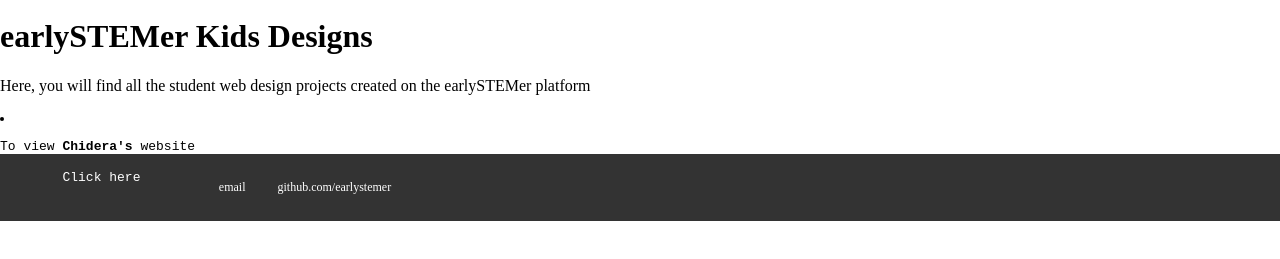
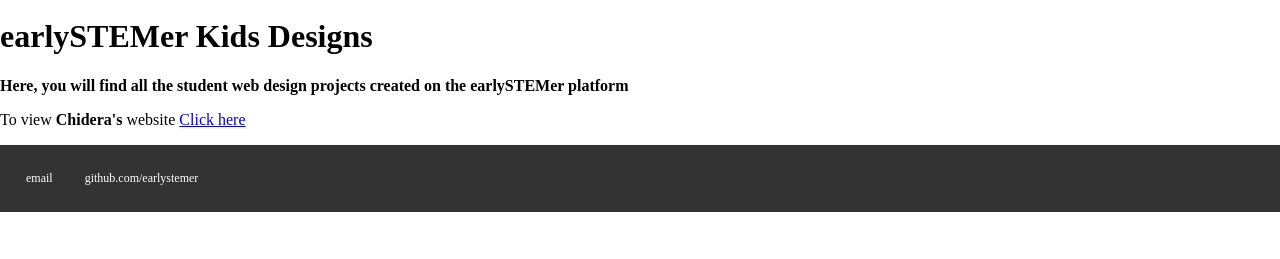
Before and after one commit to earlystemer/earlystemer.github.io, a plain HTML site: page kids.html in a window 1280 px wide. Shown: the part 493-752 px from the top of the page. Drawn offline with Linux system fonts and the light colour scheme.

Commit message:
Update kids.html

```diff
--- a/kids.html
+++ b/kids.html
@@ -19,10 +19,10 @@
 		<div class="container">
     		<div class="blurb">
         		<h1>earlySTEMer Kids Designs</h1>
-        <p>Here, you will find all the student web design projects created on the earlySTEMer platform</p>
-        <pre>
-             <li><p>To view <b>Chidera's</b> website <a href="https://earlystemer.github.io/chiderak/solar/">Click here</a></p></li>
-        </pre>
+        <p><b>Here, you will find all the student web design projects created on the earlySTEMer platform</b></p>
+
+             <p>To view <b>Chidera's</b> website <a href="https://earlystemer.github.io/chiderak/solar/">Click here</a></p></li>
+
     		</div><!-- /.blurb -->
 		</div><!-- /.container -->
 		<footer>
```
